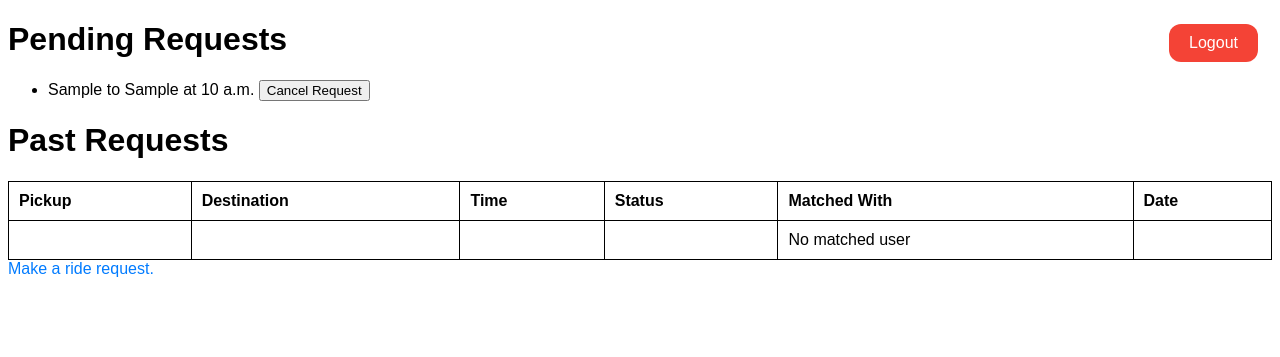
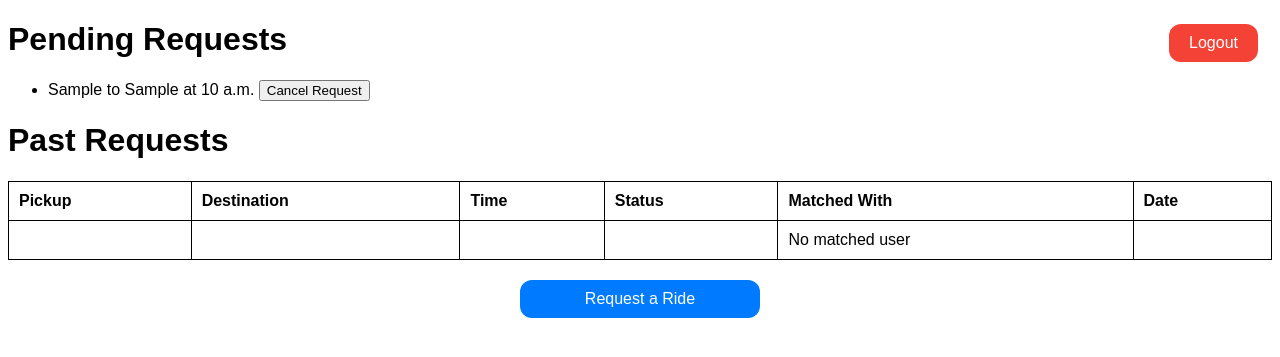
Before and after one commit to FarzanRashid/ShareRide, a Django app: template login/templates/home.html in a window 1280 px wide. Shown: the top 357 px of the page. Run offline with Django 5.2, Linux system fonts and the light colour scheme; tables that the repository leaves empty hold one stand-in row (values such as "Sample post"); the template is opened without the code that fills it: values that come from a table or form of the project are taken from there, most other values are stand-ins (such as "Sample title", 1, 10 or a date in 2020).

Commit message:
Add request button

```diff
--- a/login/templates/home.html
+++ b/login/templates/home.html
@@ -29,14 +29,6 @@
             cursor: pointer;
             border-radius: 12px;
         }
-        .request-link {
-            font-size: 16px;
-            color: #007BFF;
-            text-decoration: none;
-        }
-        .request-link:hover {
-            text-decoration: underline;
-        }
         table {
             width: 100%;
             border-collapse: collapse;
@@ -48,6 +40,23 @@
         th, td {
             padding: 10px;
             text-align: left;
+        }
+        .request-button {
+            display: block;
+            width: 200px;
+            margin: 20px auto;
+            background-color: #007BFF;
+            color: white;
+            border: none;
+            padding: 10px 20px;
+            text-align: center;
+            text-decoration: none;
+            font-size: 16px;
+            cursor: pointer;
+            border-radius: 12px;
+        }
+        .request-button:hover {
+            background-color: #0056b3;
         }
     </style>
 </head>
@@ -112,6 +121,6 @@
         </tbody>
     </table>
 
-    <a href="{% url 'request' %}" class="request-link">Make a ride request.</a>
+    <a href="{% url 'request' %}" class="request-button">Request a Ride</a>
 </body>
 </html>
```
